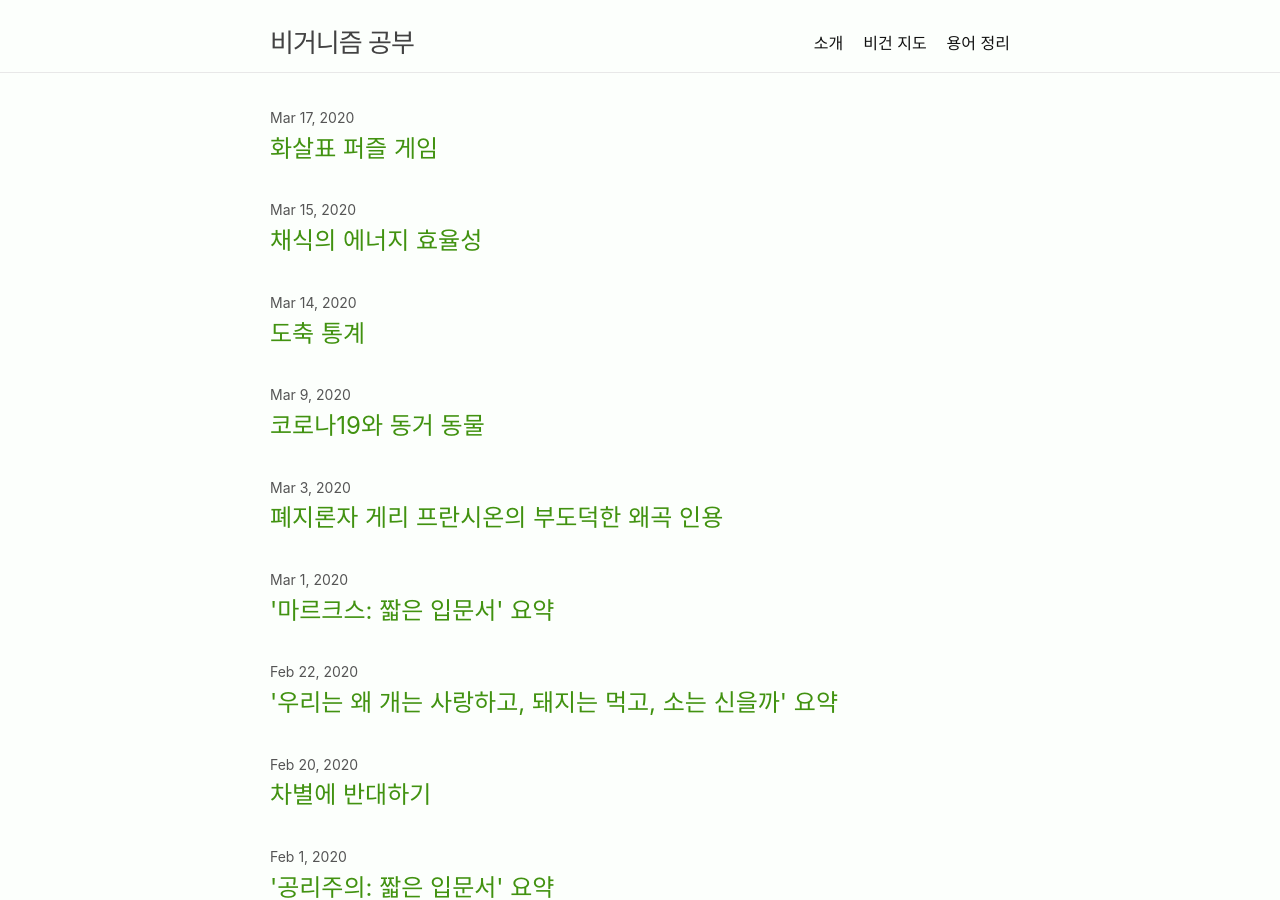
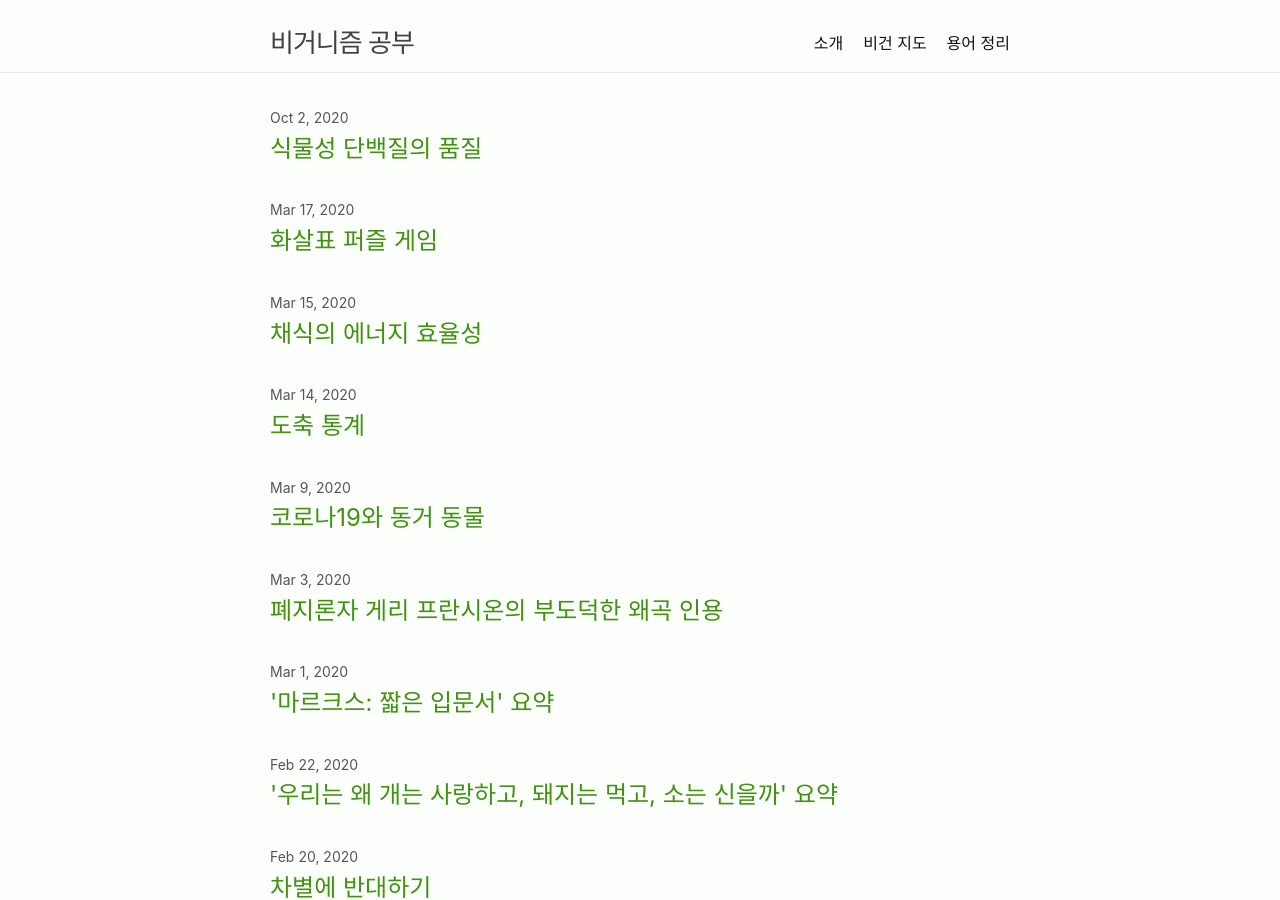
Before and after one commit to veganstudies/veganstudies.github.io, a Jekyll site: the page built from index.md, in a window 1280 px wide and 900 px high. Built offline with Jekyll 4.4.1, drawn with Linux system fonts in a browser that asks for light colours; part of the change alters nothing that is shown.

Commit message:
식물성 단백질의 품질

```diff
--- /dev/null
+++ b/_posts/2020-10-02-quality-of-plant-based-protein.md
@@ -0,0 +1,63 @@
+---
+layout: post
+title: "식물성 단백질의 품질"
+date: 2020-10-02 21:00:00 +0900
+---
+## 개요
+
+식물성 단백질은 품질이 낮은 불완전 단백질이기 때문에 채식만 하면 단백질 결핍으로 인해 건강이 악화될 수 있다는 주장을 종종 듣습니다. 하지만 이런 주장은 영양학적으로 근거가 없거나 낡은 연구에 기반하고 있습니다.
+
+이 글에서는 단백질 품질이라는 개념을 쉽게 소개하고 식물성 단백질에 관한 오해들을 살펴봅니다.
+
+## 단백질과 필수 아미노산
+
+인간이 생명을 유지하려면 다양한 종류의 아미노산이 필요합니다. 이 중 일부 아미노산은 체내에서 충분히 생산되지 않거나 전혀 생산되지 않습니다. 따라서 이런 아미노산들은 반드시 음식을 통해 섭취해야만 합니다. 이런 아미노산을 필수 아미노산essential amino acid이라고 부릅니다.
+
+단백질protein은 여러 종류의 아미노산 길게 연결된 실뭉치처럼 생긴 분자입니다. 단백질을 섭취하면 소화 과정에서 아미노산으로 분해되는데, 단백질의 종류에 따라 아미노산의 종류와 함량에 차이가 있습니다.
+
+## 단백질 품질
+
+필수 아미노산 종류별로 인간이 섭취해야 양이 다릅니다. 특정 단백질에 담긴 필수 아미노산의 비율이 정확히 인간이 필요로 하는 비율이랑 딱 맞으면 좋겠지만 그런 이상적인 단백질은 없습니다. 따라서 단백질에 포함된 다양한 아미노산 중에서 인간이 필요로 하는 양에 비해 상대적으로 가장 함량이 낮은 아미노산이 무엇인지가 중요합니다. 이를 **제한 아미노산limiting amino acid**이라고 부릅니다.
+
+단백질이 "간판"이고 아미노산이 간판에 담긴 "알파벳"이라면 이런 비유를 생각해볼 수 있습니다. 어떤 간판 재활용 공장이 있습니다. 이 공장에서는 수거한 간판의 알파벳을 추출해서 "HELLO"라는 단어가 담긴 새 간판을 매일 열 개씩 만들어야 해요. 그러려면 매일 알파벳 H, E, O 10개와 알파벳 L 20개가 필요합니다. 만약 이 공장에서 "HOLE"이라는 간판 10개를 수거했다면 "HELLO"라는 간판을 5개 밖에 만들 수 없습니다. L이 부족하기 때문이에요. 따라서 "HOLE"이라는 간판을 매일 20개 수거해야만 합니다.
+
+위 비유에서 "HOLE"이 우리가 섭취하는 단백질이라면 이 단백질의 제한 아미노산은 "L"이고, 이 단백질의 단백질 품질은 0.5점입니다. 제한 아미노산이 필요로 하는 양의 절반(1/2 = 0.5)이기 때문이에요.
+
+## 완전 단백질과 불완전 단백질
+
+필수 아미노산을 고른 비율로 포함하고 있는 단백질을 완전 단백질complete protein, 그렇지 않은 단백질을 불완전 단백질incomplete protein로 부르는 경우가 종종 있습니다. 예를 들어 인터넷에 전문이 공개되어 있는 [하와이 마노아 대학의 "인간 영양학" 교과서](https://open.umn.edu/opentextbooks/textbooks/622)에는 이런 표현이 나옵니다.
+
+> 필수 아미노산 중 일부만 포함하고 있는 식품을 불완전 단백질 식품이라고 부르고, 모든 필수 아미노산을 포함하고 있는 식품을 완전 단백질 식품이라고 부른다. (Foods that contain some of the essential amino acids are called incomplete protein sources, while those that contain all nine essential amino acids are called complete protein sources, or high-quality protein sources.) --p255
+
+하지만 우리가 일상에서 먹는 거의 모든 단백질 함유 식품에는 모든 종류의 필수 아미노산이 다 포함되어 있고 그 비율에만 차이가 있을 뿐이라는 점에서 이같은 구분은 무의미할 뿐 아니라 오해를 불러일으키기도 합니다. [2019년에 공개된 한 논문](https://www.ncbi.nlm.nih.gov/pmc/articles/PMC6893534/)에서는 이렇게 말해요.
+
+> 일상적인 오해 중 하나는 채식 식단만으로는 아미노산 섭취가 불충분할 수 있다는 믿음이다. ... "완전", "불완전" 같은 용어는 오해를 불러일으킨다. 선진국developed countries이라면, 특히 채식을 하는 경우, 여러 종류의 식물성 단백질을 섞어 먹기 때문에 총 단백질 섭취량이 권장량을 크게 초과하는 경향이 있다. (It is commonly, although mistakenly, thought that the amino acid intake may be inadequate in vegetarian diets. ... The terms “complete” and “incomplete” are misleading. In developed countries, plant proteins are mixed, especially in vegetarian diets, and total intake of protein tends to greatly exceed requirement.)
+
+게다가 대부분의 동물성 단백질은 완전 단백질이고 대부분의 식물성 단백질은 불완전 단백질이라는 식의 오해와 달리, 가장 대표적인 "불완전" 단백질은 오히려 동물성 단백질인 젤라틴입니다. 젤라틴에는 필수 아미노산인 트립토판tryptophan이 완전히 결여되어 있습니다.
+
+따라서 단백질을 완전/불완전으로 구분하고 동물성 단백질은 완전 단백질, 식물성 단백질은 불완전 단백질이라고 주장하는 것은 잘못된 이분법입니다.
+
+## 단백질 품질 계산하기
+
+인간이 필요로 하는 필수 아미노산의 비율을 어떻게 계산하는지, 아미노산이 흡수되는 정도를 어떻게 측정하는지 등에 따라 단백질 품질을 평가하는 지표에는 여러 종류가 있습니다. 현재 세계보건기구 산하 식량농업기구 및 미국 식품의약국에서 쓰는 기준은 PDCAAS(Protein Digestibility Corrected Amino Acid Score; 단백질 소화율 교정 아미노산 점수)인데, 2013년에 기존 PDCAAS의 단점을 개선한 DIAAS(Digestible Indispensable Amino Acid Score; 소화가능한 필수 아미노산 점수)라는 지표가 새로 제안된 상황이에요.
+
+PDCASS는 섭취한 아미노산 중 배설된 아미노산을 뺀 나머지는 모두 흡수된 것으로 가정을 합니다. 하지만 장내 미생물이 흡수하는 경우 등을 고려하지 않기 때문에 정확성이 떨어진다는 지적이 있었습니다. DIAAS는 소장에서 실제로 흡수하는 아미노산을 측정하기 때문에 좀 더 정확하다고 해요.
+
+PDCAAS 기준으로는 대두soy 단백질이 0.91점에서 1점 사이, 완두콩pea 단백질이 0.89점으로 높은 편입니다. DIAAS 기준으로는 대두 단백질이 0.9점, 완두콩 단백질이 0.82점입니다.
+
+## 소화되지 않은 단백질과 단백질 과잉 문제
+
+섭취한 모든 단백질이 항상 잘 분해되고 흡수되는건 아닙니다. 소화되지 않은 단백질은 대부분 대장을 통해 배설되지만, 육식 위주 식사를 하는 경우 섬유질이 부족하여 대장에 지나치게 오래 머물며 암을 유발할 위험이 있습니다. 영아의 경우 소화되지 않은 단백질이 혈액에 섞여 들어갈 수 있는데, 이는 알러지 반응을 일으키는 원인이 됩니다.
+
+필요한 양 이상으로 단백질을 섭취할 경우 체내에 지나치게 많은 암모니아가 생성될 수 있고 이는 간과 신장에 무리를 일으킬 수 있으며, 다양한 질병의 원인이 됩니다.
+
+한국을 비롯한 대부분의 선진국/개발도상국에서는 이미 단백질을 필요 이상으로 섭취하고 있음에도 불구하고 많은 사람들이 단백질 결핍만을 걱정하곤 합니다. 흔히 말하는 "저단백 다이어트"란 사실은 "적절단백 다이어트"입니다.
+
+## 결론
+
+요약하면 이렇습니다.
+
+* 완전 단백질, 불완전 단백질은 잘못된 이분법입니다.
+* 동물 단백질은 품질이 좋고 식물 단백질은 품질이 낮다는 주장도 잘못된 이분법입니다.
+* 단백질의 "품질"은 아미노산의 조성(이를 아미노산 프로파일amino acid profile이라고 불러요) 차이를 이르는 말일 뿐, "품질 좋은 아미노산"이나 "품질 낮은 아미노산" 같은 개념은 없습니다.
+* 한국을 비롯한 대부분의 선진국/개발도상국의 경우 단백질 결핍이 아닌 육식 위주 식단으로 인한 단백질 과잉 섭취가 문제입니다.
```
Also changed, not shown: _posts/2020-03-15-efficiency-of-vegan-diet.md (+1 -1 lines).
